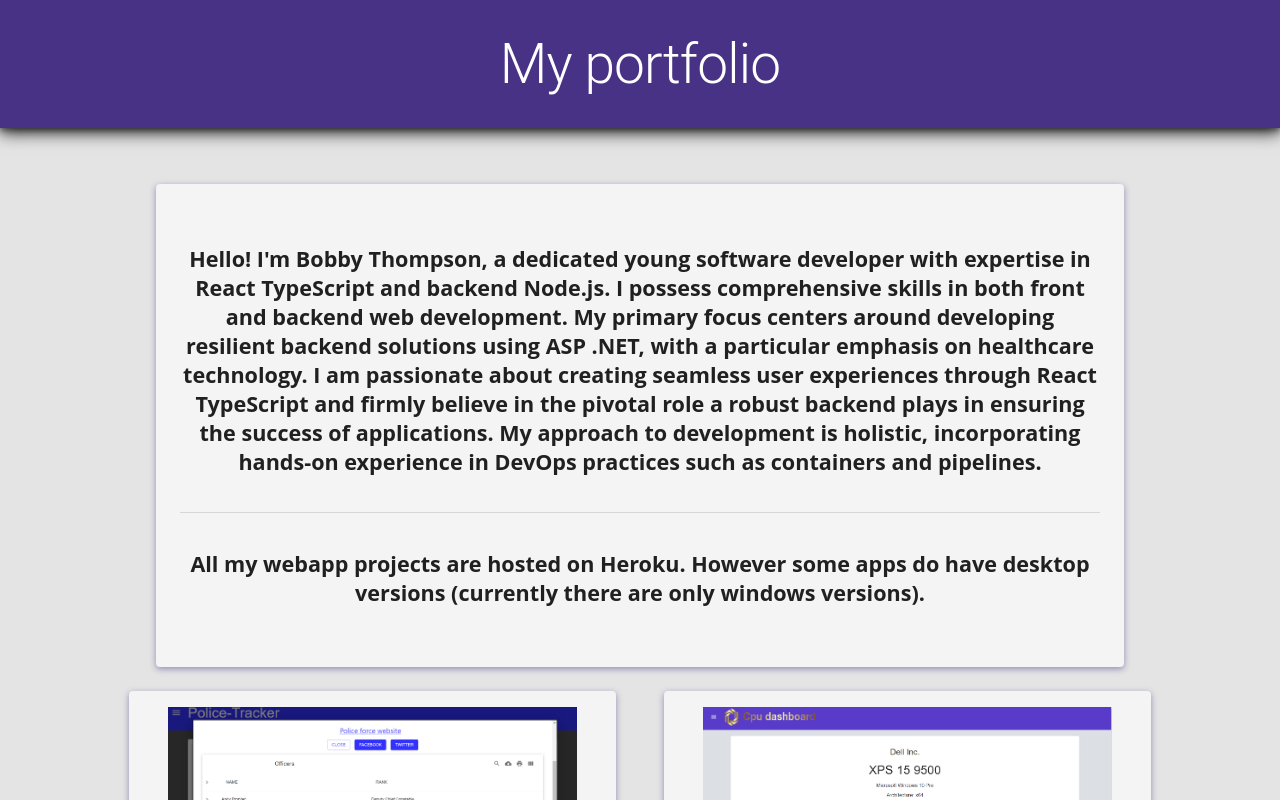
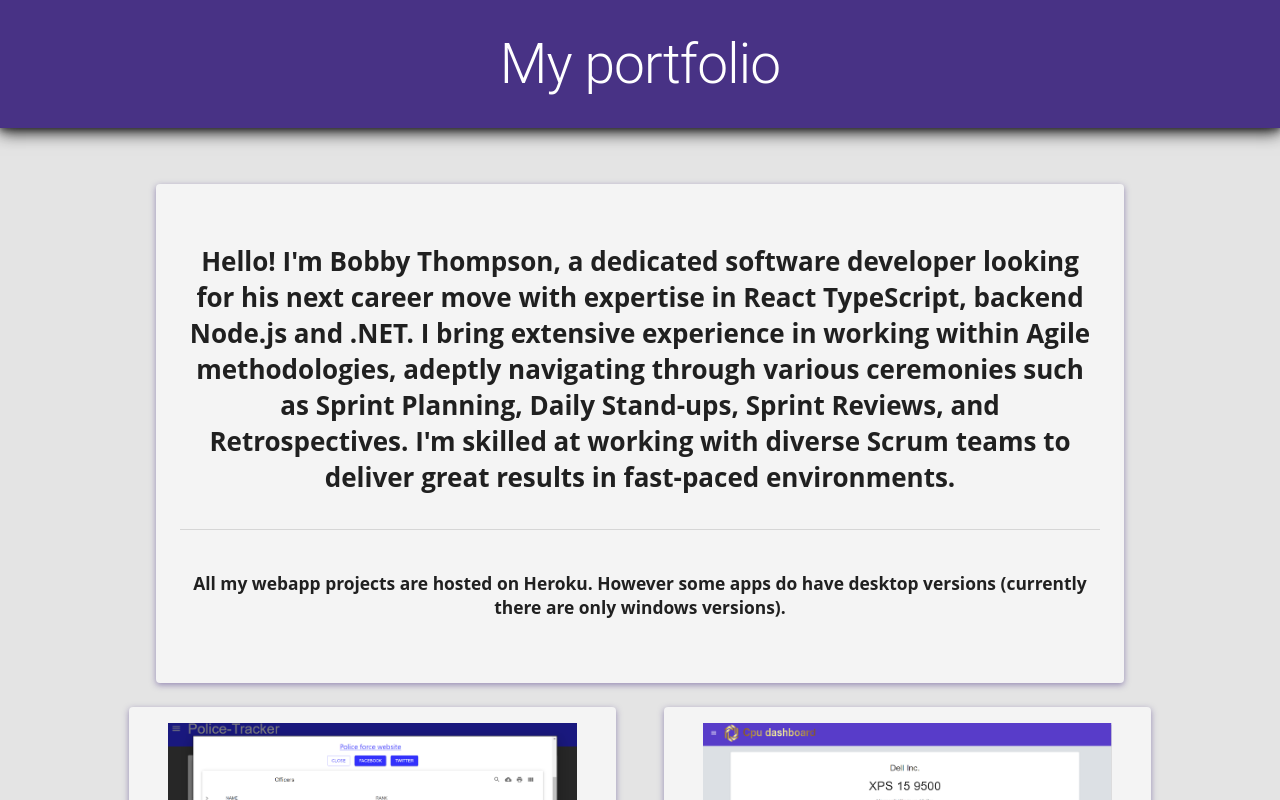
Before and after one commit to bobby1072/My-portfolio, a React (Create React App) app: page / in a window 1280 px wide. Shown: the top 800 px of the page. Built offline with nearby package versions, Linux system fonts and the light colour scheme; the HTML template or start-up script is replaced by a standard one.

Commit message:
Dumbed down

```diff
--- a/src/pages/MainPage.tsx
+++ b/src/pages/MainPage.tsx
@@ -39,21 +39,18 @@ export default function MainPage() {
             }}
           >
             <ReactMarkdown>
-              ##### Hello! I'm Bobby Thompson, a dedicated young software
-              developer with expertise in React TypeScript and backend Node.js.
-              I possess comprehensive skills in both front and backend web
-              development. My primary focus centers around developing resilient
-              backend solutions using ASP .NET, with a particular emphasis on
-              healthcare technology. I am passionate about creating seamless
-              user experiences through React TypeScript and firmly believe in
-              the pivotal role a robust backend plays in ensuring the success of
-              applications. My approach to development is holistic,
-              incorporating hands-on experience in DevOps practices such as
-              containers and pipelines.
+              #### Hello! I'm Bobby Thompson, a dedicated software developer
+              looking for his next career move with expertise in React
+              TypeScript, backend Node.js and .NET. I bring extensive experience
+              in working within Agile methodologies, adeptly navigating through
+              various ceremonies such as Sprint Planning, Daily Stand-ups,
+              Sprint Reviews, and Retrospectives. I'm skilled at working with
+              diverse Scrum teams to deliver great results in fast-paced
+              environments.
             </ReactMarkdown>
             <Divider />
             <ReactMarkdown>
-              ##### All my webapp projects are hosted on Heroku. However some
+              ###### All my webapp projects are hosted on Heroku. However some
               apps do have desktop versions (currently there are only windows
               versions).
             </ReactMarkdown>
```
